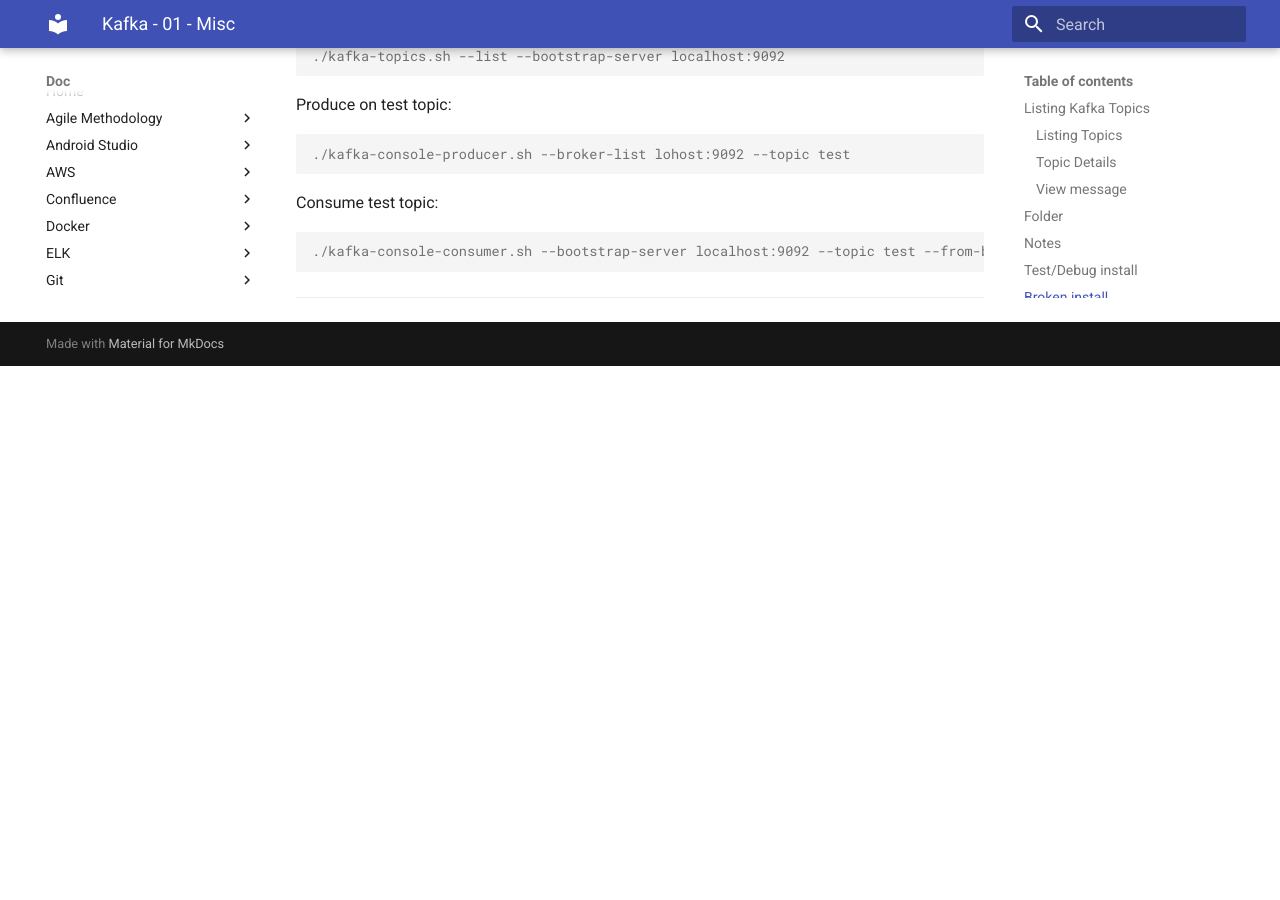
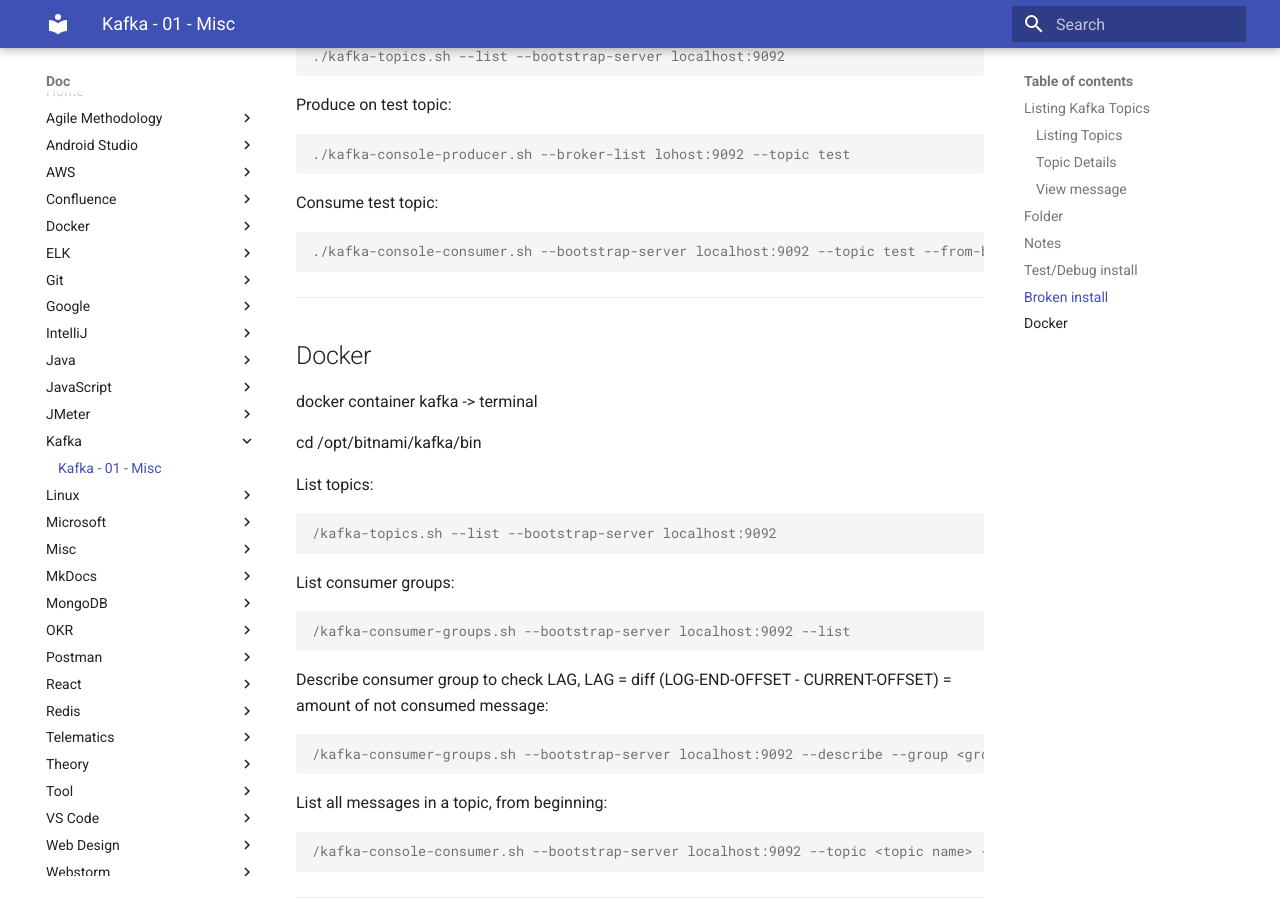
Before and after one commit to oldu73/doc, an MkDocs documentation site: the page built from docs/kafka/1-kafka-misc.md, in a window 1280 px wide and 900 px high, scrolled down 2634 px. Built offline with MkDocs 1.6.1 and Material for MkDocs 9.7.7, drawn with Linux system fonts in a browser that asks for light colours; before the commit the page ends 3000 px from its top, so only the background shows below that.

Commit message:
kafka docker

````diff
--- a/docs/kafka/1-kafka-misc.md
+++ b/docs/kafka/1-kafka-misc.md
@@ -147,3 +147,35 @@
 ```
 
 ---
+
+## Docker
+
+docker container kafka -> terminal
+
+cd /opt/bitnami/kafka/bin
+
+List topics:
+
+```console
+/kafka-topics.sh --list --bootstrap-server localhost:9092
+```
+
+List consumer groups:
+
+```console
+/kafka-consumer-groups.sh --bootstrap-server localhost:9092 --list
+```
+
+Describe consumer group to check LAG, LAG = diff (LOG-END-OFFSET - CURRENT-OFFSET) = amount of not consumed message:
+
+```console
+/kafka-consumer-groups.sh --bootstrap-server localhost:9092 --describe --group <group name>
+```
+
+List all messages in a topic, from beginning:
+
+```console
+/kafka-console-consumer.sh --bootstrap-server localhost:9092 --topic <topic name> --from-beginning
+```
+
+---
````
